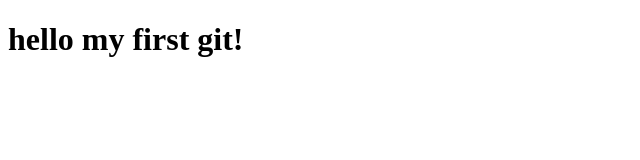
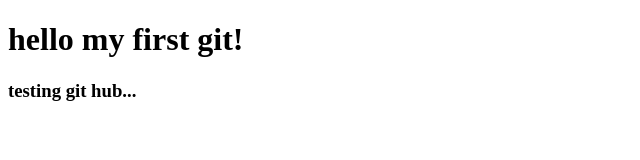
Before and after one commit to git-hslee/myGit, a plain HTML site: page index.html in a window 1280 px wide. Shown: the whole page, without its empty margins (0-640 px from the left). Drawn offline with Linux system fonts and the light colour scheme.

Commit message:
index.html 문구 추가

```diff
--- a/index.html
+++ b/index.html
@@ -7,5 +7,6 @@
 </head>
 <body>
     <h1>hello my first git!</h1>
+    <h3> testing git hub...</h3>
 </body>
 </html>
```
